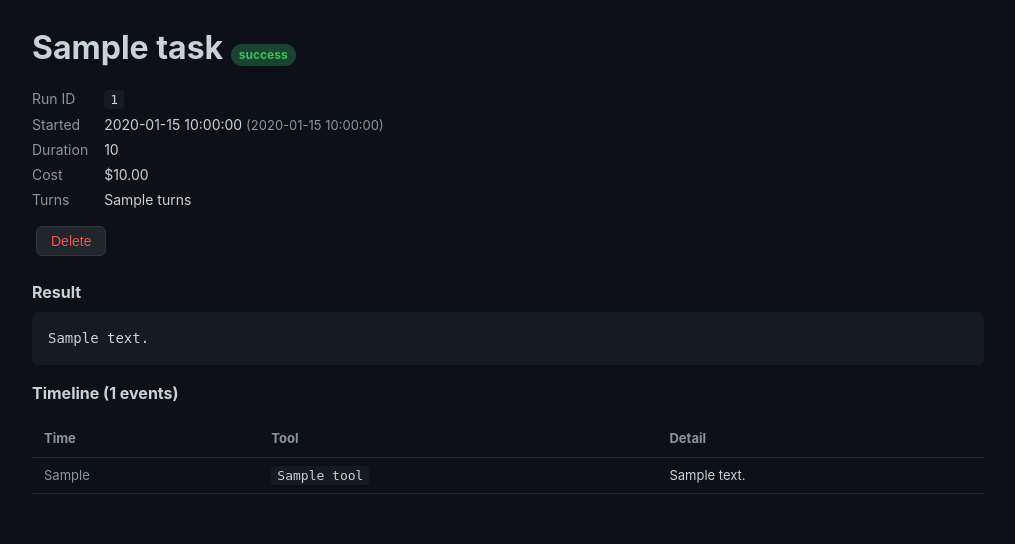
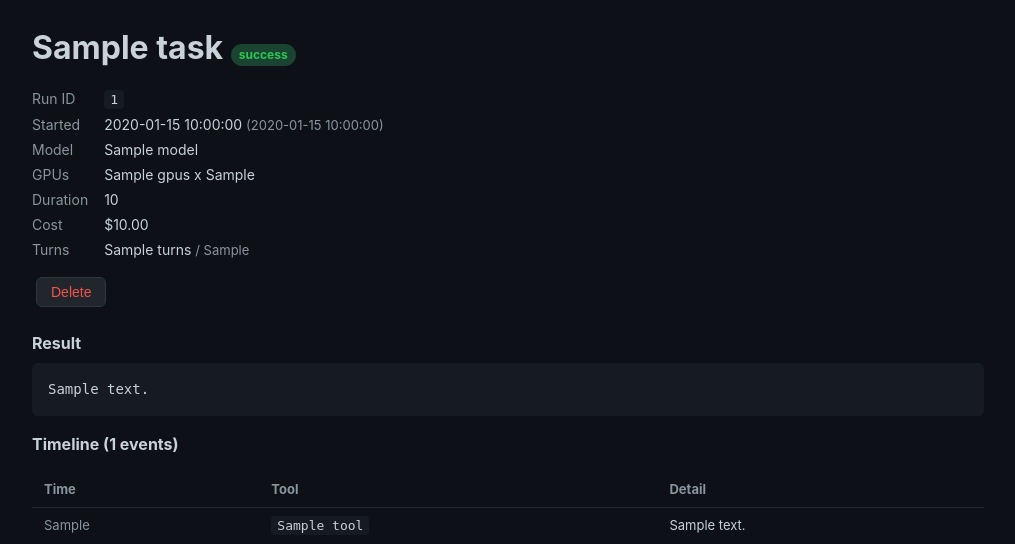
Before and after one commit to orestis-z/agentd, a Flask app: template ui/templates/run_detail.html in a window 1280 px wide. Shown: the part 52-596 px from the top of the page, without its empty margins (132-1147 px from the left). Run offline with Flask 3, Linux system fonts and the light colour scheme; the template is opened without the code that fills it: most values are stand-ins (such as "Sample title", 1, 10 or a date in 2020).

Commit message:
Show model, GPUs, and budget limits in run detail page
Log task metadata (model, gpus, gpu_type, max_turns, max_budget)
in the task_start event and display it in the run detail view.
Cost and turns now show limits alongside actuals (e.g. $0.34 / $0.50).

Co-Authored-By: Claude Opus 4.6 <noreply@anthropic.com>

```diff
--- a/ui/app.py
+++ b/ui/app.py
@@ -188,6 +188,11 @@ def run_detail(run_id):
         "started": _format_ts(first.get("ts", "")),
         "started_raw": first.get("ts", ""),
         "status": status,
+        "model": first.get("model"),
+        "gpus": first.get("gpus"),
+        "gpu_type": first.get("gpu_type"),
+        "max_turns": first.get("max_turns"),
+        "max_budget_usd": first.get("max_budget_usd"),
         "cost": result.get("total_cost_usd") if result else None,
         "turns": result.get("num_turns") if result else None,
         "duration": f"{result['duration_ms'] / 60_000:.1f}m" if result and result.get("duration_ms") else None,
--- a/ui/templates/run_detail.html
+++ b/ui/templates/run_detail.html
@@ -15,9 +15,11 @@
 <dl class="run-info">
     <dt>Run ID</dt><dd><code>{{ run.run_id }}</code></dd>
     <dt>Started</dt><dd>{{ run.started }}{% if run.started_raw %} <span class="muted">({{ run.started_raw }})</span>{% endif %}</dd>
+    {% if run.model %}<dt>Model</dt><dd>{{ run.model }}</dd>{% endif %}
+    {% if run.gpus is not none %}<dt>GPUs</dt><dd>{{ run.gpus }}{% if run.gpu_type %} x {{ run.gpu_type }}{% endif %}</dd>{% endif %}
     {% if run.duration %}<dt>Duration</dt><dd>{{ run.duration }}</dd>{% endif %}
-    {% if run.cost is not none %}<dt>Cost</dt><dd>${{ "%.2f"|format(run.cost) }}</dd>{% endif %}
-    {% if run.turns %}<dt>Turns</dt><dd>{{ run.turns }}</dd>{% endif %}
+    {% if run.cost is not none %}<dt>Cost</dt><dd>${{ "%.2f"|format(run.cost) }}{% if run.max_budget_usd %} <span class="muted">/ ${{ "%.2f"|format(run.max_budget_usd) }}</span>{% endif %}</dd>{% endif %}
+    {% if run.turns %}<dt>Turns</dt><dd>{{ run.turns }}{% if run.max_turns %} <span class="muted">/ {{ run.max_turns }}</span>{% endif %}</dd>{% endif %}
 </dl>
 
 <div class="detail-actions">
```
Also changed, not shown: agentd/runner.py (+10 -1 lines).
